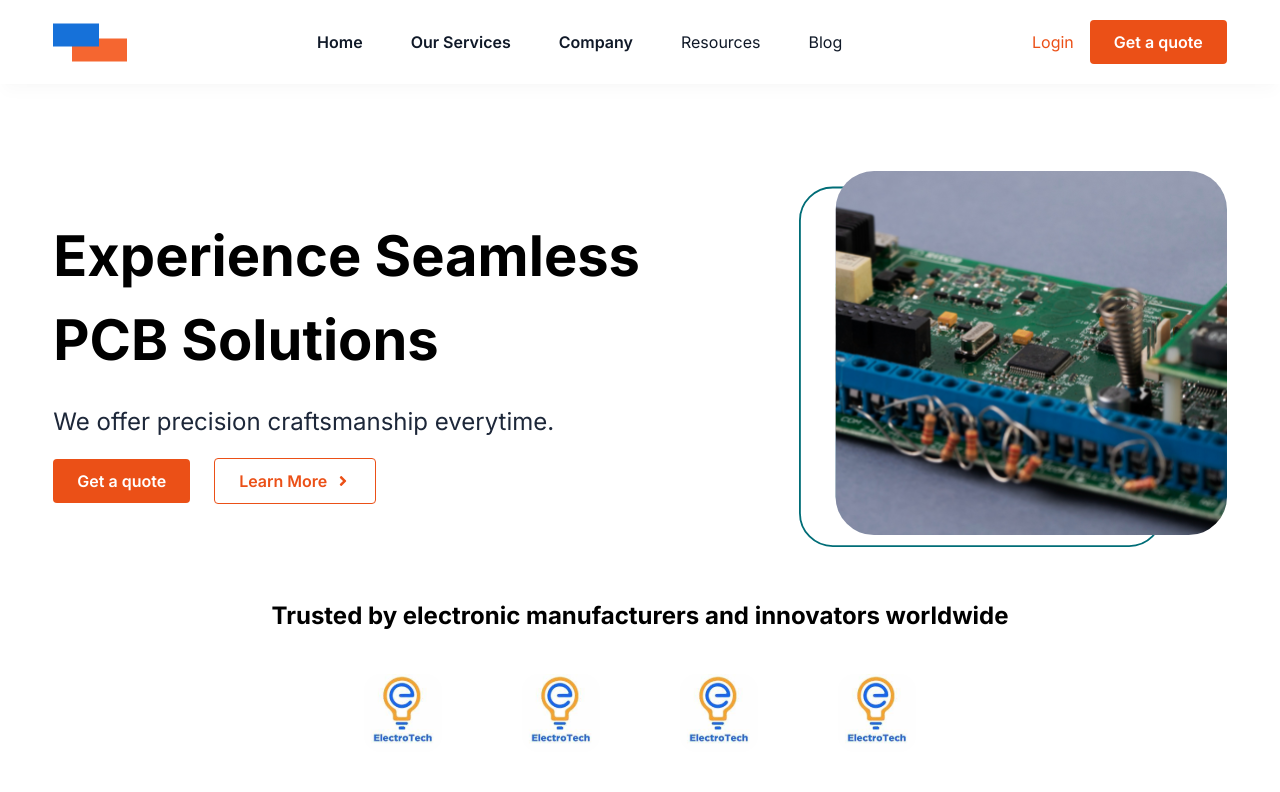
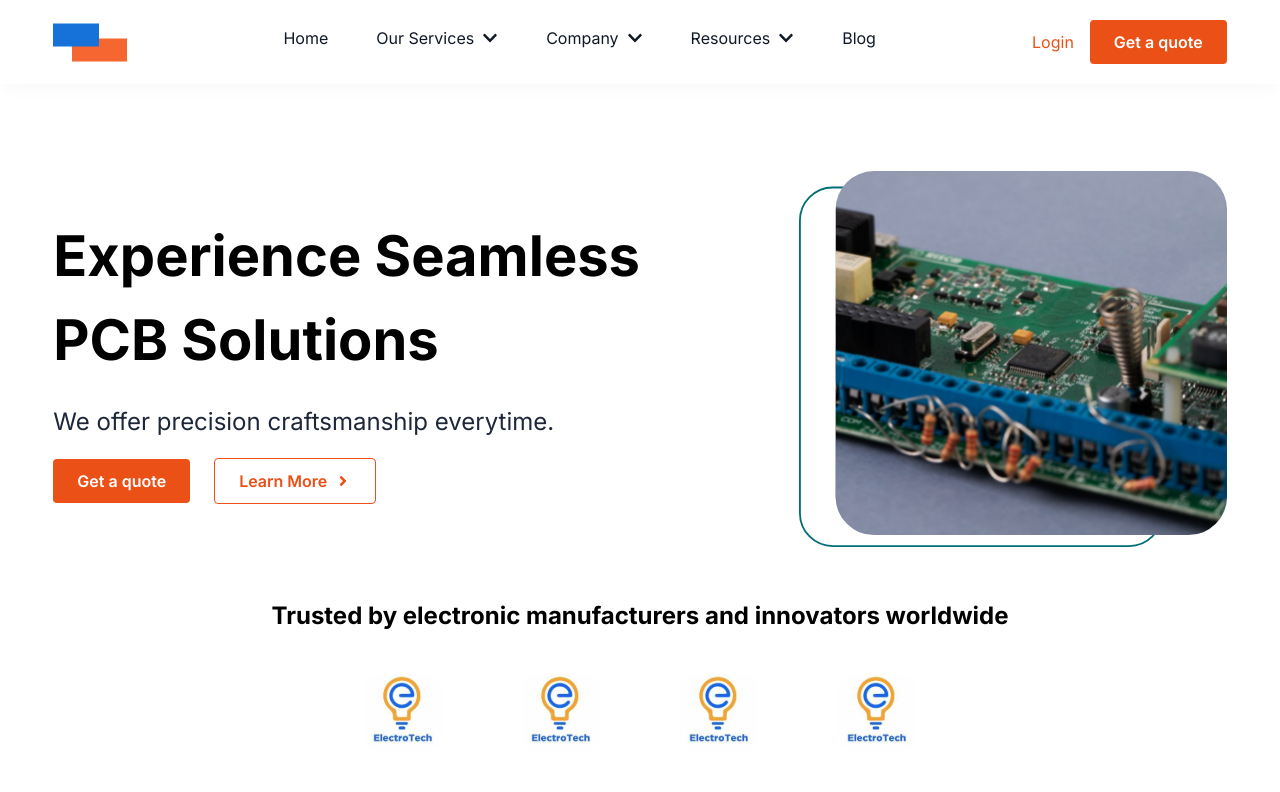
Before and after one commit to odomfavour/protronics-web, a Next.js app: page / in a window 1280 px wide. Shown: the top 792 px of the page. Built offline with nearby package versions, Linux system fonts and the light colour scheme.

Commit message:
ch: fix responsiveness

```diff
--- a/app/utils/data.ts
+++ b/app/utils/data.ts
@@ -1,8 +1,36 @@
 export const navLinks = [
   { id: 1, name: 'Home', url: '/' },
-  { id: 2, name: 'Our Services', url: '/' },
-  { id: 3, name: 'Company', url: '/' },
-  { id: 4, name: 'Resources', url: '/resources' },
+  {
+    id: 2,
+    name: 'Our Services',
+    url: '/services',
+    children: [
+      { id: 'pcb', name: 'PCB Assembly', url: '/services' },
+      { id: 'testing', name: 'Testing', url: '/services' },
+      { id: 'ic-packaging', name: 'IC Packaging', url: '/services' },
+    ],
+  },
+  {
+    id: 3,
+    name: 'Company',
+    url: '#',
+    children: [
+      { id: 'about-us', name: 'About Us', url: '/story' },
+      { id: 'leadership', name: 'Leadership', url: '/leadership' },
+      { id: 'equipment', name: 'Equipment', url: '/equipment' },
+    ],
+  },
+  {
+    id: 4,
+    name: 'Resources',
+    url: '/resources',
+    children: [
+      { id: 'industries', name: 'Industries', url: '/industries' },
+      { id: 'applications', name: 'Applications', url: '/applications' },
+      { id: 'quality-systems', name: 'Quality Systems', url: '#' },
+      { id: 'supply-chain', name: 'Supply Chain', url: '#' },
+    ],
+  },
   { id: 5, name: 'Blog', url: '/blog' },
 ];
 
--- a/components/common/Header.tsx
+++ b/components/common/Header.tsx
@@ -1,16 +1,72 @@
 'use client';
-import React, { useState } from 'react';
+import React, { useState, useEffect, useRef } from 'react';
 import Link from 'next/link';
 import Image from 'next/image';
 import { navLinks } from '@/app/utils/data';
 import { usePathname } from 'next/navigation';
+import { FaChevronDown, FaHamburger } from 'react-icons/fa';
+
 const Header = () => {
   const pathname = usePathname();
+  const [openDropdown, setOpenDropdown] = useState<string | null>(null);
+  const [activeParent, setActiveParent] = useState<string | null>(null);
+  const dropdownRefs = useRef<(HTMLLIElement | null)[]>([]);
+  const [isMobileMenuOpen, setIsMobileMenuOpen] = useState(false);
+
+  useEffect(() => {
+    let parentSet = false;
+    navLinks.forEach((itemLink: any) => {
+      if (itemLink.children) {
+        itemLink.children.forEach((subLink: any) => {
+          if (pathname === subLink.url) {
+            setActiveParent(itemLink.id);
+            parentSet = true;
+          }
+        });
+      }
+    });
+    if (!parentSet) {
+      setActiveParent(null);
+    }
+  }, [pathname]);
+
+  const handleDropdown = (id: string) => {
+    setOpenDropdown((prev) => (prev === id ? null : id));
+  };
+
+  const closeDropdown = () => {
+    setOpenDropdown(null);
+  };
+
+  useEffect(() => {
+    const handleClickOutside = (event: MouseEvent) => {
+      if (
+        dropdownRefs.current.every(
+          (ref) => ref && !ref.contains(event.target as Node)
+        )
+      ) {
+        closeDropdown();
+      }
+    };
+
+    document.addEventListener('mousedown', handleClickOutside);
+    return () => {
+      document.removeEventListener('mousedown', handleClickOutside);
+    };
+  }, []);
+
+  const toggleMobileMenu = () => {
+    setIsMobileMenuOpen(!isMobileMenuOpen);
+  };
+
+  const closeMobileMenu = () => {
+    setIsMobileMenuOpen(false);
+  };
 
   return (
-    <nav className="w-full  top-0 z-40 left-0 fixed bg-white flex justify-center shadow-lg shadow-[rgba(0,0,0,0.025)] bg-">
+    <nav className="w-full top-0 z-40 left-0 fixed bg-white flex justify-center shadow-lg shadow-[rgba(0,0,0,0.025)]">
       <div className="w-11/12 mx-auto">
-        <div className="flex justify-between items-center py-5 ">
+        <div className="flex justify-between items-center py-5">
           <Link href="/">
             <Image
               src="/images/pro-logo.svg"
@@ -20,16 +76,62 @@ const Header = () => {
             />
           </Link>
           <ul className="md:flex items-center gap-12 hidden">
-            {navLinks.map((itemLink: any) => (
-              <li key={itemLink.id}>
-                <Link
-                  href={itemLink.url}
-                  className={`text-base text-[#101928] font-normal pb-2 ${
-                    pathname === itemLink.url ? ' font-semibold' : 'font-normal'
-                  }`}
-                >
-                  {itemLink.name}
-                </Link>
+            {navLinks.map((itemLink: any, index: number) => (
+              <li
+                key={itemLink.id}
+                className="relative group"
+                ref={(el) => {
+                  dropdownRefs.current[index] = el;
+                }}
+              >
+                {itemLink.children ? (
+                  <button
+                    className={`text-base text-[#101928] font-normal pb-2 flex items-center ${
+                      pathname === itemLink.url || activeParent === itemLink.id
+                        ? 'font-semibold'
+                        : 'font-normal'
+                    }`}
+                    onClick={() => handleDropdown(itemLink.id)}
+                  >
+                    {itemLink.name}
+                    {itemLink.children && (
+                      <span
+                        className={`ml-2 transform transition-transform ${
+                          openDropdown === itemLink.id
+                            ? 'rotate-180'
+                            : 'rotate-0'
+                        }`}
+                      >
+                        <FaChevronDown />
+                      </span>
+                    )}
+                  </button>
+                ) : (
+                  <Link
+                    href={itemLink.url}
+                    className="text-base text-[#101928] font-normal pb-2 flex items-center"
+                  >
+                    {itemLink.name}
+                  </Link>
+                )}
+                {itemLink.children && openDropdown === itemLink.id && (
+                  <ul className="absolute bg-white shadow-lg mt-2 min-w-[180px] opacity-100 transition-opacity duration-300">
+                    {itemLink.children.map((subLink: any) => (
+                      <li key={subLink.id}>
+                        <Link
+                          href={subLink.url}
+                          className="block px-4 py-2 text-[#101928] hover:bg-gray-200"
+                          onClick={closeDropdown}
+                        >
+                          <div className="flex items-center gap-3">
+                            <div className="h-[8px] w-[8px] rounded-full bg-[#98A2B3]" />{' '}
+                            {subLink.name}
+                          </div>
+                        </Link>
+                      </li>
+                    ))}
+                  </ul>
+                )}
               </li>
             ))}
           </ul>
@@ -37,15 +139,32 @@ const Header = () => {
             <Link href="/" className="text-proOrange">
               Login
             </Link>
-            <button className="bg-proOrange  rounded px-[24px] py-[10px] font-semibold text-base text-white">
+            <button className="bg-proOrange rounded px-[24px] py-[10px] font-semibold text-base text-white">
               Get a quote
             </button>
           </div>
-          <div className="hamburger cursor-pointer md:hidden block">
-            {/* <FaHamburger role="button" className="text-[#F37B23] text-3xl" /> */}
+          <div
+            className="hamburger cursor-pointer md:hidden block"
+            onClick={toggleMobileMenu}
+          >
+            <FaHamburger role="button" className="text-[#F37B23] text-3xl" />
           </div>
         </div>
       </div>
+      {isMobileMenuOpen && (
+        <div className="mobile-menu absolute top-0 left-0 h-screen bg-white">
+          {navLinks.map((itemLink) => (
+            <Link
+              href={itemLink.url}
+              key={itemLink.id}
+              className="block py-2 px-4 text-[#101928] hover:bg-gray-200"
+              onClick={closeMobileMenu}
+            >
+              {itemLink.name}
+            </Link>
+          ))}
+        </div>
+      )}
     </nav>
   );
 };
--- a/components/landing/HeroSection.tsx
+++ b/components/landing/HeroSection.tsx
@@ -6,8 +6,8 @@ const HeroSection = () => {
   return (
     <section className="mt-[100px]">
       <div className="w-11/12 mx-auto">
-        <div className="flex items-center pt-[60px]">
-          <div className="w-2/3">
+        <div className="flex lg:flex-row flex-col items-center pt-[60px]">
+          <div className="lg:w-2/3 w-full">
             <p className="text-[56px] font-bold">
               Experience Seamless PCB Solutions
             </p>
@@ -24,7 +24,7 @@ const HeroSection = () => {
               </button>
             </div>
           </div>
-          <div className="w-2/3 flex justify-end">
+          <div className="lg:w-2/3 flex justify-end">
             <div className="h-[398px] w-[428px] relative">
               <Image
                 src="/images/hero-pic.svg"
--- a/components/landing/Partners.tsx
+++ b/components/landing/Partners.tsx
@@ -4,12 +4,12 @@ import React from 'react';
 const Partners = () => {
   return (
     <section>
-      <div className="w-2/3 mx-auto">
+      <div className="lg:w-2/3 w-11/12 mx-auto">
         <p className="text-center text-[24px] font-bold my-10">
           Trusted by electronic manufacturers and innovators worldwide
         </p>
         <div className="mx-auto mt-10">
-          <div className="flex gap-[80px] justify-center items-center">
+          <div className="flex lg:flex-row  flex-wrap gap-[80px] justify-center items-center">
             <div className="h-[78px] w-[78px] relative">
               <Image
                 src="/images/partner-1.svg"
--- a/components/landing/QualityControlSection.tsx
+++ b/components/landing/QualityControlSection.tsx
@@ -15,7 +15,7 @@ const QualityControlSection = () => {
           components for correct markings and acceptable solder joints.
         </p>
         <div className="mt-6">
-          <div className="grid grid-cols-2 gap-[32px]">
+          <div className="grid lg:grid-cols-2 grid-cols-1 gap-[32px]">
             <div>
               <div>
                 <div>
--- a/components/landing/QualityGrid.tsx
+++ b/components/landing/QualityGrid.tsx
@@ -37,7 +37,7 @@ const QualityGrid = () => {
   return (
     <div className="py-10">
       <div className="w-2/3 mx-auto">
-        <div className="grid grid-cols-2 gap-x-8 gap-y-6">
+        <div className="grid lg:grid-cols-2 grid-cols-1 gap-x-8 gap-y-6">
           {pcbs.map((pcb) => {
             return (
               <div
--- a/components/landing/ServicesSection.tsx
+++ b/components/landing/ServicesSection.tsx
@@ -42,7 +42,7 @@ const ServicesSection = () => {
         <p className="text-center text-[#514A4A] mb-[40px] font-normal text-lg">
           Discover our expertise in PCB assembly.
         </p>
-        <div className="grid grid-cols-4 gap-[30px]">
+        <div className="grid lg:grid-cols-4 md:grid-cols-2 grid-cols-1 gap-[30px]">
           {services.map((service) => {
             const { id, img, title, desc } = service;
             return (
--- a/components/landing/WhySection.tsx
+++ b/components/landing/WhySection.tsx
@@ -38,8 +38,8 @@ const WhySection = () => {
             the brain.
           </p>
 
-          <div className="flex gap-[40px] items-center">
-            <div className="w-3/5">
+          <div className="flex lg:flex-row flex-col gap-[40px] items-center">
+            <div className="lg:w-3/5 w-full">
               <div className="h-[450px] relative">
                 <Image
                   src="/images/why-pic.svg"
@@ -50,7 +50,7 @@ const WhySection = () => {
                 />
               </div>
             </div>
-            <div className="w-2/5">
+            <div className="lg:w-2/5 w-full">
               {qualities.map((quality) => (
                 <div className="flex gap-3 mb-7" key={quality.id}>
                   <div className="h-[40px] w-[40px] relative">
```
Also changed, not shown: components/common/Footer.tsx (+6 -6 lines).
